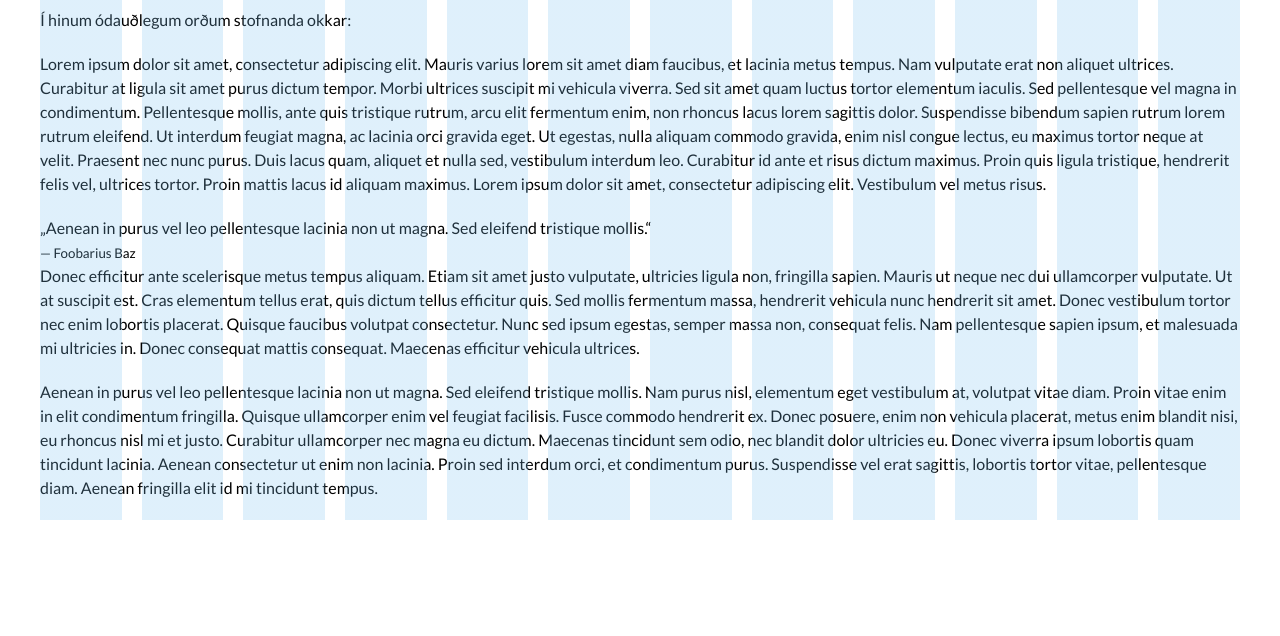
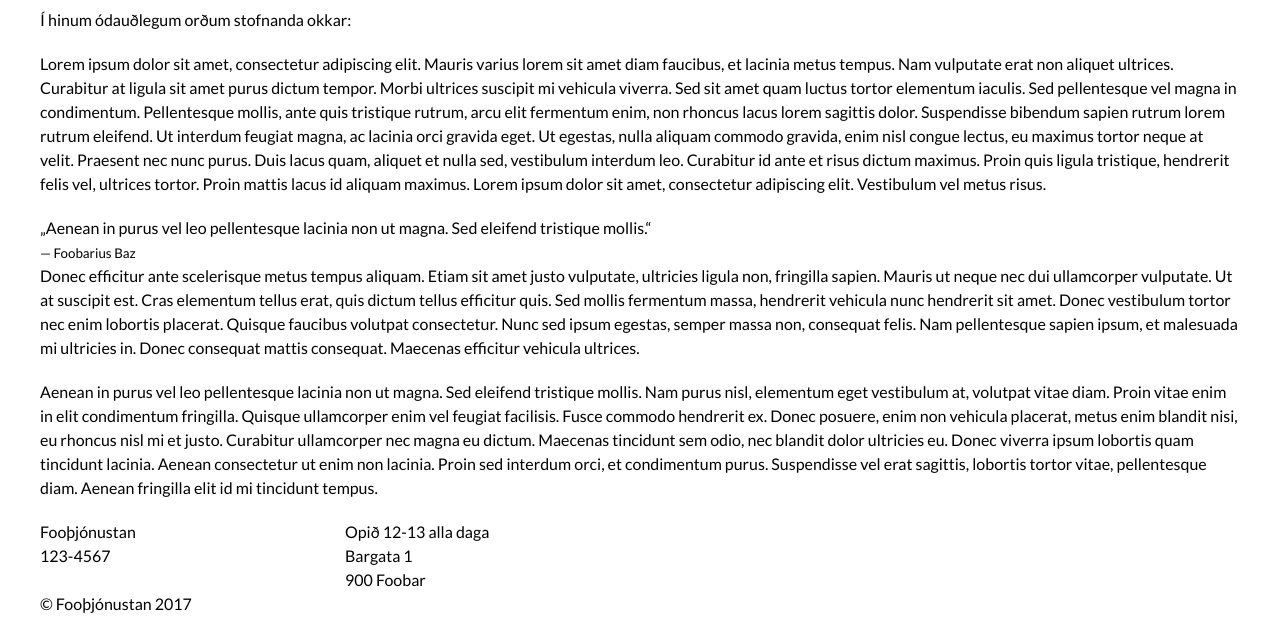
Before and after one commit to flexayoung/stort-verkefni1, a plain HTML site: page um.html in a window 1280 px wide. Shown: the part 280-916 px from the top of the page. Before the commit the page ends 800 px from the top, so only its background shows below. Drawn offline with Linux system fonts and the light colour scheme.

Commit message:
Bætti við footer

```diff
--- a/styles.scss
+++ b/styles.scss
@@ -79,11 +79,46 @@ blockquote {
   }
 }
 
+.heading {
+  &-um {
+    word-wrap: break-word;
+  }
+}
+
 main {
   .grid:first-child {
   margin-top:(0.5/12*100) * 1%;
   }
 }
+
+.row {
+  &-footer {
+    background-color:#333;
+    color:#fff;
+    padding-bottom:$gutter;
+
+  }
+}
+
+.col {
+  &-footer_left {
+    margin-left:(3/12*100) * 1%;
+    text-align: center;
+    padding-top:$gutter;
+  }
+  &-footer_right {
+    margin-right:(3/12*100) * 1%;
+    text-align:center;
+    padding: $gutter 0 $gutter 0;
+  }
+  &-footer {
+    border-top:1px solid #bebebe;
+    padding-top: $gutter;
+    text-align:center;
+    color: #d3d3d3;
+  }
+}
+
 
 
 
--- a/um.html
+++ b/um.html
@@ -7,16 +7,14 @@
     <link href="https://fonts.googleapis.com/css?family=Roboto+Slab:400,700" rel="stylesheet">
     <link href="https://fonts.googleapis.com/css?family=Lato|Merriweather" rel="stylesheet">
     <link rel="stylesheet" href="styles.css">
-    <link rel="stylesheet" href="grid.css">
   </head>
   <body>
     <header class="header header-um">
-      <h1 class="heading heading-um"> Um Fooþjónustu </h1>
+      <h1 class="heading heading-um"> Um Fooþjónustuna </h1>
 
     </header>
 
     <main>
-      <section>
 
         <div class="grid">
           <div class="row">
@@ -57,7 +55,29 @@
               </p>
             </div>
           </div>
-      </section>
+
+          <div class="row row-footer">
+            <div class="col col-3 col-footer_left">
+              <p>Fooþjónustan  </p>
+
+              <p>123-4567  </p>
+
+            </div>
+            <div class="col col-3 col-footer_right">
+              <p>
+                Opið 12-13 alla daga
+              </p>
+              <p>
+                Bargata 1
+              </p>
+              <p>
+                900 Foobar
+              </p>
+            </div>
+            <div class="col col-12 col-footer">
+              <p> © Fooþjónustan 2017 </p>
+            </div>
+          </div>
     </main>
   </body>
 </html>
```
Also changed, not shown: index.html (+27 -2 lines), kaupa.html (+24 -0 lines).
